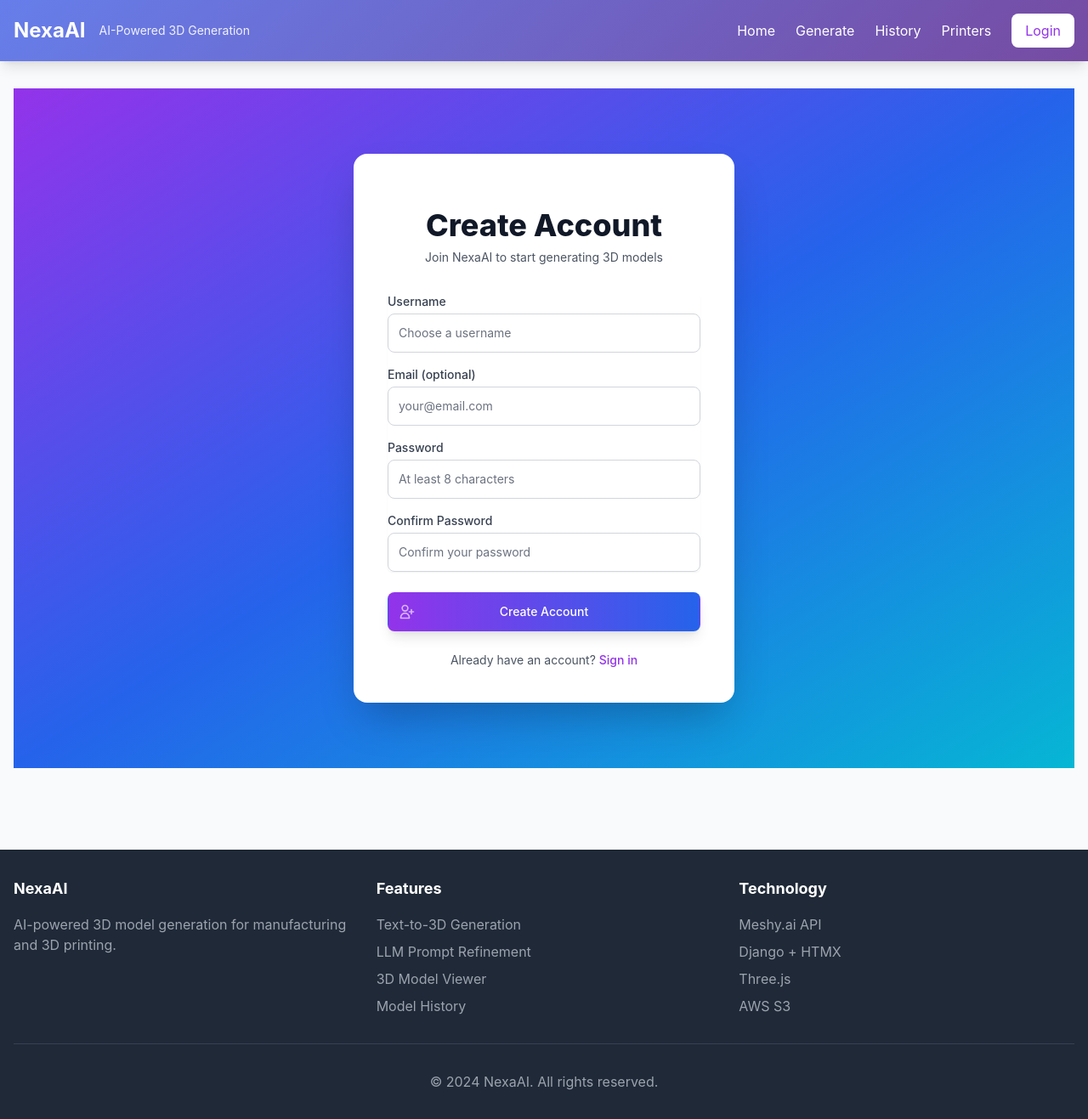
After one commit to NexaFood/nexaai, a Django app: page /signup/ in a window 1280 px wide. The commit adds this page. Shown: the whole page at 85% size. Run offline with Django 5.2, Linux system fonts and the light colour scheme; some libraries are stand-ins or nearby versions.

Commit message:
Add signup page and fix MongoDB users collection
- Fix MongoDB class: add users property and index
- Create beautiful signup page with HTMX validation
- Add signup URL routing
- Update login page with signup link
- Auto-login after successful signup
- Password validation (min 8 chars, must match)
- Username validation (min 3 chars, unique check)
- User-friendly error messages

```diff
--- a/models/views.py
+++ b/models/views.py
@@ -493,3 +493,69 @@ def api_printer_delete(request, printer_id):
         return HttpResponse('Printer not found', status=404)
 
     return HttpResponse('Printer deleted successfully')
+
+
+# Authentication Views
+
+def signup(request):
+    """User signup page."""
+    if request.method == 'GET':
+        return render(request, 'registration/signup.html')
+
+    # POST - Handle signup
+    username = request.POST.get('username', '').strip()
+    email = request.POST.get('email', '').strip()
+    password = request.POST.get('password', '')
+    password2 = request.POST.get('password2', '')
+
+    # Validation
+    errors = []
+
+    if not username:
+        errors.append('Username is required')
+    elif len(username) < 3:
+        errors.append('Username must be at least 3 characters')
+    elif db.users.find_one({'username': username}):
+        errors.append('Username already exists')
+
+    if not password:
+        errors.append('Password is required')
+    elif len(password) < 8:
+        errors.append('Password must be at least 8 characters')
+    elif password != password2:
+        errors.append('Passwords do not match')
+
+    if errors:
+        error_html = '<div class="rounded-md bg-red-50 p-4 mb-4"><div class="flex"><div class="flex-shrink-0"><svg class="h-5 w-5 text-red-400" fill="currentColor" viewBox="0 0 20 20"><path fill-rule="evenodd" d="M10 18a8 8 0 100-16 8 8 0 000 16zM8.707 7.293a1 1 0 00-1.414 1.414L8.586 10l-1.293 1.293a1 1 0 101.414 1.414L10 11.414l1.293 1.293a1 1 0 001.414-1.414L11.414 10l1.293-1.293a1 1 0 00-1.414-1.414L10 8.586 8.707 7.293z" clip-rule="evenodd"/></svg></div><div class="ml-3"><h3 class="text-sm font-medium text-red-800">Errors:</h3><ul class="mt-2 text-sm text-red-700 list-disc list-inside">'
+        for error in errors:
+            error_html += f'<li>{error}</li>'
+        error_html += '</ul></div></div></div>'
+
+        return HttpResponse(error_html + render_to_string('registration/signup.html', request=request))
+
+    # Create user
+    try:
+        from models.auth_backend import create_user
+        user = create_user(
+            username=username,
+            email=email,
+            password=password,
+            is_superuser=False,
+            is_staff=False
+        )
+
+        # Auto-login after signup
+        from django.contrib.auth import login
+        from models.auth_backend import MongoDBAuthBackend
+
+        backend = MongoDBAuthBackend()
+        authenticated_user = backend.authenticate(request, username=username, password=password)
+
+        if authenticated_user:
+            login(request, authenticated_user, backend='models.auth_backend.MongoDBAuthBackend')
+            return HttpResponse('<script>window.location.href="/";</script>')
+        else:
+            return HttpResponse('<div class="rounded-md bg-green-50 p-4 mb-4"><p class="text-sm text-green-800">Account created! <a href="/login/" class="font-medium underline">Click here to login</a></p></div>')
+
+    except Exception as e:
+        return HttpResponse(f'<div class="rounded-md bg-red-50 p-4 mb-4"><p class="text-sm text-red-800">Failed to create account: {str(e)}</p></div>')
--- a/nexaai/urls.py
+++ b/nexaai/urls.py
@@ -6,6 +6,7 @@ from django.urls import path, include
 from django.conf import settings
 from django.conf.urls.static import static
 from django.contrib.auth import views as auth_views
+from models import views
 
 urlpatterns = [
     path('admin/', admin.site.urls),
@@ -13,6 +14,7 @@ urlpatterns = [
     # Authentication URLs
     path('login/', auth_views.LoginView.as_view(template_name='registration/login.html'), name='login'),
     path('logout/', auth_views.LogoutView.as_view(next_page='/'), name='logout'),
+    path('signup/', views.signup, name='signup'),
 
     # Main application URLs
     path('', include('models.urls')),
--- a/templates/registration/login.html
+++ b/templates/registration/login.html
@@ -54,7 +54,11 @@
         </form>
 
         <div class="mt-6 text-center text-sm text-gray-600">
-            <p>Don't have an account? Contact your administrator.</p>
+            <p>Don't have an account?
+                <a href="/signup/" class="font-medium text-purple-600 hover:text-purple-500 transition-colors">
+                    Sign up
+                </a>
+            </p>
         </div>
     </div>
 </div>
--- /dev/null
+++ b/templates/registration/signup.html
@@ -0,0 +1,113 @@
+{% extends "base.html" %}
+
+{% block title %}Sign Up - NexaAI{% endblock %}
+
+{% block content %}
+<div class="min-h-screen flex items-center justify-center bg-gradient-to-br from-purple-600 via-blue-600 to-cyan-500 py-12 px-4 sm:px-6 lg:px-8">
+    <div class="max-w-md w-full space-y-8 bg-white p-10 rounded-2xl shadow-2xl">
+        <!-- Logo/Header -->
+        <div>
+            <h2 class="mt-6 text-center text-4xl font-extrabold text-gray-900">
+                Create Account
+            </h2>
+            <p class="mt-2 text-center text-sm text-gray-600">
+                Join NexaAI to start generating 3D models
+            </p>
+        </div>
+
+        <!-- Signup Form -->
+        <form class="mt-8 space-y-6"
+              hx-post="/signup/"
+              hx-target="#signup-form"
+              hx-swap="outerHTML">
+            {% csrf_token %}
+
+            <div id="signup-form" class="rounded-md shadow-sm space-y-4">
+                <!-- Username -->
+                <div>
+                    <label for="username" class="block text-sm font-medium text-gray-700 mb-1">
+                        Username
+                    </label>
+                    <input
+                        id="username"
+                        name="username"
+                        type="text"
+                        required
+                        class="appearance-none relative block w-full px-3 py-3 border border-gray-300 placeholder-gray-500 text-gray-900 rounded-lg focus:outline-none focus:ring-2 focus:ring-purple-500 focus:border-purple-500 focus:z-10 sm:text-sm"
+                        placeholder="Choose a username"
+                    >
+                </div>
+
+                <!-- Email -->
+                <div>
+                    <label for="email" class="block text-sm font-medium text-gray-700 mb-1">
+                        Email (optional)
+                    </label>
+                    <input
+                        id="email"
+                        name="email"
+                        type="email"
+                        class="appearance-none relative block w-full px-3 py-3 border border-gray-300 placeholder-gray-500 text-gray-900 rounded-lg focus:outline-none focus:ring-2 focus:ring-purple-500 focus:border-purple-500 focus:z-10 sm:text-sm"
+                        placeholder="your@email.com"
+                    >
+                </div>
+
+                <!-- Password -->
+                <div>
+                    <label for="password" class="block text-sm font-medium text-gray-700 mb-1">
+                        Password
+                    </label>
+                    <input
+                        id="password"
+                        name="password"
+                        type="password"
+                        required
+                        class="appearance-none relative block w-full px-3 py-3 border border-gray-300 placeholder-gray-500 text-gray-900 rounded-lg focus:outline-none focus:ring-2 focus:ring-purple-500 focus:border-purple-500 focus:z-10 sm:text-sm"
+                        placeholder="At least 8 characters"
+                    >
+                </div>
+
+                <!-- Confirm Password -->
+                <div>
+                    <label for="password2" class="block text-sm font-medium text-gray-700 mb-1">
+                        Confirm Password
+                    </label>
+                    <input
+                        id="password2"
+                        name="password2"
+                        type="password"
+                        required
+                        class="appearance-none relative block w-full px-3 py-3 border border-gray-300 placeholder-gray-500 text-gray-900 rounded-lg focus:outline-none focus:ring-2 focus:ring-purple-500 focus:border-purple-500 focus:z-10 sm:text-sm"
+                        placeholder="Confirm your password"
+                    >
+                </div>
+            </div>
+
+            <!-- Submit Button -->
+            <div>
+                <button
+                    type="submit"
+                    class="group relative w-full flex justify-center py-3 px-4 border border-transparent text-sm font-medium rounded-lg text-white bg-gradient-to-r from-purple-600 to-blue-600 hover:from-purple-700 hover:to-blue-700 focus:outline-none focus:ring-2 focus:ring-offset-2 focus:ring-purple-500 transition-all duration-200 shadow-lg hover:shadow-xl"
+                >
+                    <span class="absolute left-0 inset-y-0 flex items-center pl-3">
+                        <svg class="h-5 w-5 text-purple-300 group-hover:text-purple-200" fill="none" stroke="currentColor" viewBox="0 0 24 24">
+                            <path stroke-linecap="round" stroke-linejoin="round" stroke-width="2" d="M18 9v3m0 0v3m0-3h3m-3 0h-3m-2-5a4 4 0 11-8 0 4 4 0 018 0zM3 20a6 6 0 0112 0v1H3v-1z"></path>
+                        </svg>
+                    </span>
+                    Create Account
+                </button>
+            </div>
+
+            <!-- Login Link -->
+            <div class="text-center">
+                <p class="text-sm text-gray-600">
+                    Already have an account?
+                    <a href="/login/" class="font-medium text-purple-600 hover:text-purple-500 transition-colors">
+                        Sign in
+                    </a>
+                </p>
+            </div>
+        </form>
+    </div>
+</div>
+{% endblock %}
```
Also changed, not shown: models/mongodb.py (+12 -3 lines).
